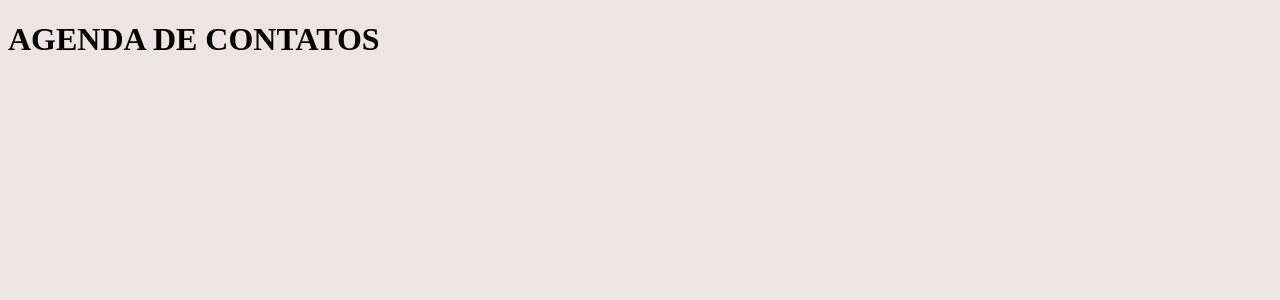
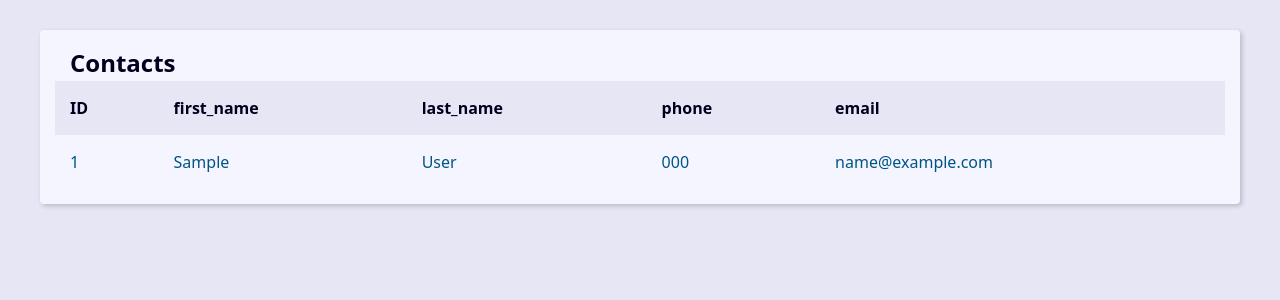
Before and after one commit to sandro-silva-de-paula/projeto-agenda, a Django app: template contact/templates/contact/index.html in a window 1280 px wide. Shown: the top 300 px of the page. Run offline with Django 5.2, Linux system fonts and the light colour scheme; the template is opened without the code that fills it: values that come from a table or form of the project are taken from there, others are empty; tables that the repository leaves empty hold one stand-in row (values such as "Sample post").

Commit message:
carregando dados

```diff
--- a/base_static/global/css/style.css
+++ /dev/null
@@ -1,3 +0,0 @@
-body{
-    background: rgb(238, 228, 228);
-}
--- /dev/null
+++ b/base_static/global/css/style_.css
@@ -0,0 +1,314 @@
+:root {
+    --spacing: 1.5rem;
+    --link-dark-color: rgb(0, 83, 134);
+    --link-light-color: rgb(156, 217, 255);
+    --clr-white: rgb(245, 245, 255);
+    --clr-black: rgb(0, 0, 30);
+    --clr-light-gray: rgb(230, 230, 245);
+    --clr-dark-shadow-5: rgba(0, 0, 10, 5%);
+    --clr-dark-shadow-10: rgba(0, 0, 10, 10%);
+    --clr-dark-shadow-20: rgba(0, 0, 10, 20%);
+    --clr-light-shadow-5: rgba(200, 200, 255, 5%);
+    --clr-light-shadow-10: rgba(200, 200, 255, 10%);
+    --clr-light-shadow-20: rgba(200, 200, 255, 20%);
+    --main-page-width: 120rem;
+    --table-min-width: 60rem;
+    --biggest-font-size: 5rem;
+    --bigger-font-size: 4rem;
+    --big-font-size: 3.2rem;
+    --medium-font-size: 2.4rem;
+    --small-font-size: 1.6rem;
+    --smaller-font-size: 1.4rem;
+    --smallest-font-size: 1.2rem;
+    --transition-fast: 300ms;
+    --transition-medium: 600ms;
+    --transition-slow: 1s;
+    --default-border-radius: 4px;
+  }
+
+  *,
+  *::before,
+  *::after {
+    margin: 0;
+    padding: 0;
+    box-sizing: border-box;
+  }
+
+  html {
+    font-size: 62.5%;
+  }
+
+  body {
+    font-family: system-ui, -apple-system, BlinkMacSystemFont, 'Segoe UI', Roboto,
+      Oxygen, Ubuntu, Cantarell, 'Open Sans', 'Helvetica Neue', sans-serif;
+    line-height: 1.5;
+    font-size: var(--small-font-size);
+    color: var(--clr-black);
+    -webkit-font-smoothing: antialiased;
+    background: var(--clr-light-gray);
+  }
+
+  img,
+  svg {
+    display: block;
+    max-width: 100%;
+  }
+
+  .header {
+    background: var(--clr-black);
+    padding: var(--spacing);
+    box-shadow: 0 5px 10px 2px var(--clr-dark-shadow-20);
+    z-index: 1;
+    position: relative;
+  }
+
+  .header-heading {
+    font-size: var(--biggest-font-size);
+    text-align: center;
+  }
+
+  .header-link {
+    color: var(--link-light-color);
+    text-decoration: none;
+    transition: filter var(--transition-fast) ease-in-out;
+  }
+
+  .header-link:hover {
+    filter: brightness(70%);
+  }
+
+  .menu {
+    margin: var(--spacing);
+  }
+
+  .menu-list {
+    list-style: none;
+    display: flex;
+    justify-content: center;
+    flex-flow: row wrap;
+  }
+
+  .menu-link {
+    display: block;
+    padding: var(--spacing);
+    color: var(--link-light-color);
+    text-decoration: none;
+    transition: background-color var(--transition-fast) ease-in-out;
+    border-radius: var(--default-border-radius);
+  }
+
+  .menu-link:hover {
+    background: var(--clr-light-shadow-10);
+  }
+
+  .content {
+    max-width: var(--main-page-width);
+    margin: calc(var(--spacing) * 2) auto;
+    padding: var(--spacing);
+    background: var(--clr-white);
+    box-shadow: 2px 2px 5px var(--clr-dark-shadow-20);
+    border-radius: var(--default-border-radius);
+  }
+
+  .responsive-table {
+    width: 100%;
+    overflow-x: auto;
+  }
+
+  .contacts-table {
+    width: 100%;
+    min-width: var(--table-min-width);
+    border-collapse: collapse;
+  }
+
+  .table-caption {
+    font-size: var(--medium-font-size);
+    font-weight: bold;
+    padding: var(--spacing);
+  }
+
+  .table-row {
+    text-align: left;
+    text-overflow: ellipsis;
+    transition: background-color var(--transition-fast) ease-in-out;
+  }
+
+  .table-row:nth-of-type(2n) {
+    background: var(--clr-dark-shadow-5);
+  }
+
+  .table-row:not(.table-row-header):hover {
+    background: var(--clr-dark-shadow-10);
+  }
+
+  .table-row-header {
+    background: var(--clr-light-gray);
+    color: var(--clr-black);
+  }
+
+  .table-cel,
+  .table-header {
+    padding: var(--spacing);
+  }
+
+  .table-link {
+    color: var(--link-dark-color);
+    transition: color var(--transition-fast) ease-in-out;
+    text-decoration: none;
+  }
+
+  .table-link:hover {
+    color: var(--clr-black);
+  }
+
+  @media (min-width: 600px) {
+    .single-contact {
+      max-width: 80%;
+      margin: calc(var(--spacing) * 2) auto;
+    }
+  }
+
+  .single-contact h1 {
+    margin: 1rem 0;
+  }
+
+  .single-contact p {
+    margin: 1rem 0;
+  }
+
+  .pagination {
+    margin-top: var(--spacing);
+    display: flex;
+    justify-content: center;
+    padding: calc(var(--spacing) * 0.8);
+    font-size: var(--small-font-size);
+  }
+
+  .pagination .step-links {
+    display: flex;
+    gap: calc(var(--spacing) * 0.8);
+  }
+
+  .pagination .step-links a {
+    color: var(--link-dark-color);
+    transition: color var(--transition-fast) ease-in-out;
+    text-decoration: none;
+    display: block;
+  }
+
+  .search {
+    display: flex;
+    justify-content: center;
+  }
+
+  .search-input {
+    font-size: var(--medium-font-size);
+    padding: 1rem 2rem;
+    width: 100%;
+    max-width: 32rem;
+    border-radius: var(--default-border-radius);
+    border: 1px solid var(--link-light-color);
+  }
+
+  .search-input:focus {
+    box-shadow: 0 0 15px var(--link-light-color);
+  }
+
+  .message {
+    max-width: 600px;
+    margin: var(--spacing) auto;
+    margin-top: calc(var(--spacing) * 2);
+    padding: var(--spacing);
+    text-align: center;
+    border-radius: var(--default-border-radius);
+    font-size: var(--smaller-font-size);
+  }
+
+  .message.success {
+    background: rgba(0, 255, 0, 0.3);
+    border: 1px solid rgba(0, 255, 0, 90%);
+  }
+
+  .message.error {
+    background: rgba(255, 0, 0, 0.3);
+    border: 1px solid rgba(255, 0, 0, 90%);
+  }
+
+  .message.warning {
+    background: rgba(255, 255, 0, 0.3);
+    border: 1px solid rgba(255, 255, 0, 90%);
+  }
+
+  .form-wrapper {
+    max-width: 60rem;
+    margin: var(--spacing) auto;
+  }
+
+  .form-content {
+    margin: var(--spacing) 0;
+  }
+
+  .form-group {
+    display: flex;
+    flex-direction: column;
+    padding-bottom: var(--spacing);
+  }
+  .errorlist {
+    list-style: none;
+    font-size: var(--smaller-font-size);
+    color: tomato;
+  }
+  .errorlist.nonfield {
+    color: inherit;
+  }
+
+  .form-group p {
+    margin: 1em 0;
+  }
+
+  .form-group .help-text,
+  .form-group .help-text ~ ul {
+    margin: 0;
+    font-size: var(--smallest-font-size);
+    list-style: none;
+  }
+
+  .form-group input,
+  .form-group textarea,
+  .form-group select {
+    padding: 1rem;
+    border-radius: var(--default-border-radius);
+    border: 1px solid var(--link-dark-color);
+  }
+
+  .form-group input:focus,
+  .form-group textarea:focus,
+  .form-group select:focus {
+    outline: none;
+    box-shadow: 0 0 5px var(--link-dark-color);
+  }
+
+  .form-group label {
+    font-size: var(--smaller-font-size);
+  }
+
+  .btn {
+    background-color: var(--link-dark-color);
+    color: var(--clr-white);
+    font-weight: bold;
+    border: none;
+    padding: 1rem 2rem;
+    border-radius: var(--default-border-radius);
+    cursor: pointer;
+    transition: filter var(--transition-fast) ease-in-out;
+  }
+
+  .btn:hover {
+    filter: brightness(90%);
+  }
+
+  .btn:focus,
+  .btn:active {
+    filter: brightness(80%);
+    box-shadow: 0 0 5px var(--link-dark-color);
+  }
--- a/base_templates/global/base.html
+++ b/base_templates/global/base.html
@@ -5,9 +5,11 @@
     <meta charset="UTF-8">
     <meta name="viewport" content="width=device-width, initial-scale=1.0">
     <title>Document</title>
-    <link rel="stylesheet" href="{% static "global/css/style.css" %} ">
+    <link rel="stylesheet" href="{% static "global/css/style_.css" %} ">
 </head>
 <body>
-    <h1>AGENDA DE CONTATOS</h1>
+    <main class="content">
+        {% block content %}{% endblock content %}
+    </main>
 </body>
 </html>
--- a/contact/models.py
+++ b/contact/models.py
@@ -1,8 +1,16 @@
 from django.db import models
 from django.utils import timezone
+from django.contrib.auth.models import User
 
 # Create your models here.
 
+class Category(models.Model):
+    class Meta:
+        verbose_name_plural = 'Categories'
+    name = models.CharField(("Categoria"), max_length=50)
+
+    def __str__(self) -> str:
+        return self.name
 
 class Contact(models.Model):
     first_name = models.CharField(("Nome"), max_length=50)
@@ -12,7 +20,11 @@ class Contact(models.Model):
     created_date= models.DateTimeField(("Data Registro"),default=timezone.now)
     description = models.TextField(("Comentarios"),blank=True)
     show=models.BooleanField(default=True)
-
+    picture = models.ImageField(("Foto"),blank=True,upload_to='pictures/%Y/%m/%d')
+    category = models.ForeignKey(Category,verbose_name= ("Categoria"),
+                                 on_delete=models.SET_NULL, blank=True,null=True)
+    owner = models.ForeignKey(User,verbose_name= ("Usuario"),
+                                 on_delete=models.SET_NULL, blank=True,null=True)
 
     def __str__(self) -> str:
         return f'{self.first_name} {self.last_name}'
--- a/contact/templates/contact/index.html
+++ b/contact/templates/contact/index.html
@@ -1 +1,52 @@
 {% extends "global/base.html" %}
+
+{% block content %}
+    <div class="responsive-table">
+        <table class ="contacts-table">
+            <capition class="table-caption ">
+                Contacts
+            </capition>
+            <thead>
+                <tr class="table-row table-row-header">
+                    <th class="table-header"> ID</th>
+                    <th class="table-header"> first_name</th>
+                    <th class="table-header"> last_name</th>
+                    <th class="table-header"> phone</th>
+                    <th class="table-header"> email</th>
+                </tr>
+            </thead>
+            <tbody>
+              {% for contact in contacts %}
+                <tr class="table-row">
+                    <td class="table-cel">
+                      <a class="table-link" href="#">
+                        {{contact.id}}
+                      </a>
+                    </td>
+                    <td class="table-cel">
+                        <a class="table-link" href="#">
+                            {{contact.first_name}}
+                          </a>
+                    </td>
+                    <td class="table-cel">
+                        <a class="table-link" href="#">
+                            {{contact.last_name}}
+                          </a>
+                    </td>
+                    <td class="table-cel">
+                        <a class="table-link" href="#">
+                            {{contact.phone}}
+                          </a>
+                    </td>
+                    <td class="table-cel">
+                        <a class="table-link" href="#">
+                            {{contact.email}}
+                          </a>
+                    </td>
+
+                </tr>
+                {% endfor %}
+            </tbody>
+        </table>
+    </div>
+{% endblock content %}
--- a/contact/views.py
+++ /dev/null
@@ -1,6 +0,0 @@
-from django.shortcuts import render
-
-# Create your views here.
-
-def index(request):
-    return render(request,'contact/index.html',)
--- /dev/null
+++ b/contact/views/__init__.py
@@ -0,0 +1 @@
+from .contatc_views import *
--- a/project/settings.py
+++ b/project/settings.py
@@ -110,7 +110,7 @@ LANGUAGE_CODE = 'en-us'
 
 TIME_ZONE = 'EST'
 
-USE_I18N = True
+USE_I18N = False
 
 USE_TZ = True
 
@@ -120,6 +120,9 @@ USE_TZ = True
 
 STATIC_URL = 'static/'
 STATICFILES_DIRS = (BASE_DIR / 'base_static',)
+STATIC_ROOT = BASE_DIR / 'static'
+MEDIA_URL = 'media/'
+MEDIA_ROOT = BASE_DIR / 'media'
 
 # Default primary key field type
 # https://docs.djangoproject.com/en/5.0/ref/settings/#default-auto-field
--- a/project/urls.py
+++ b/project/urls.py
@@ -14,10 +14,14 @@ Including another URLconf
     1. Import the include() function: from django.urls import include, path
     2. Add a URL to urlpatterns:  path('blog/', include('blog.urls'))
 """
+from django.conf.urls.static import static
 from django.contrib import admin
 from django.urls import path,include
-
+from django.conf import settings
 urlpatterns = [
     path('', include("contact.urls")),
     path('admin/', admin.site.urls),
 ]
+
+urlpatterns += static(settings.MEDIA_URL, document_root= settings.MEDIA_ROOT)
+urlpatterns += static(settings.STATIC_URL, document_root= settings.STATIC_ROOT)
```
Also changed, not shown: contact/admin.py (+8 -3 lines), contact/views/contatc_views.py (added, +16 -0 lines), contact/migrations/0003_contact_picture.py (added), contact/migrations/0004_category_alter_contact_picture_contact_category.py (added), contact/migrations/0005_alter_category_options_contact_owner.py (added), 1 other file.
